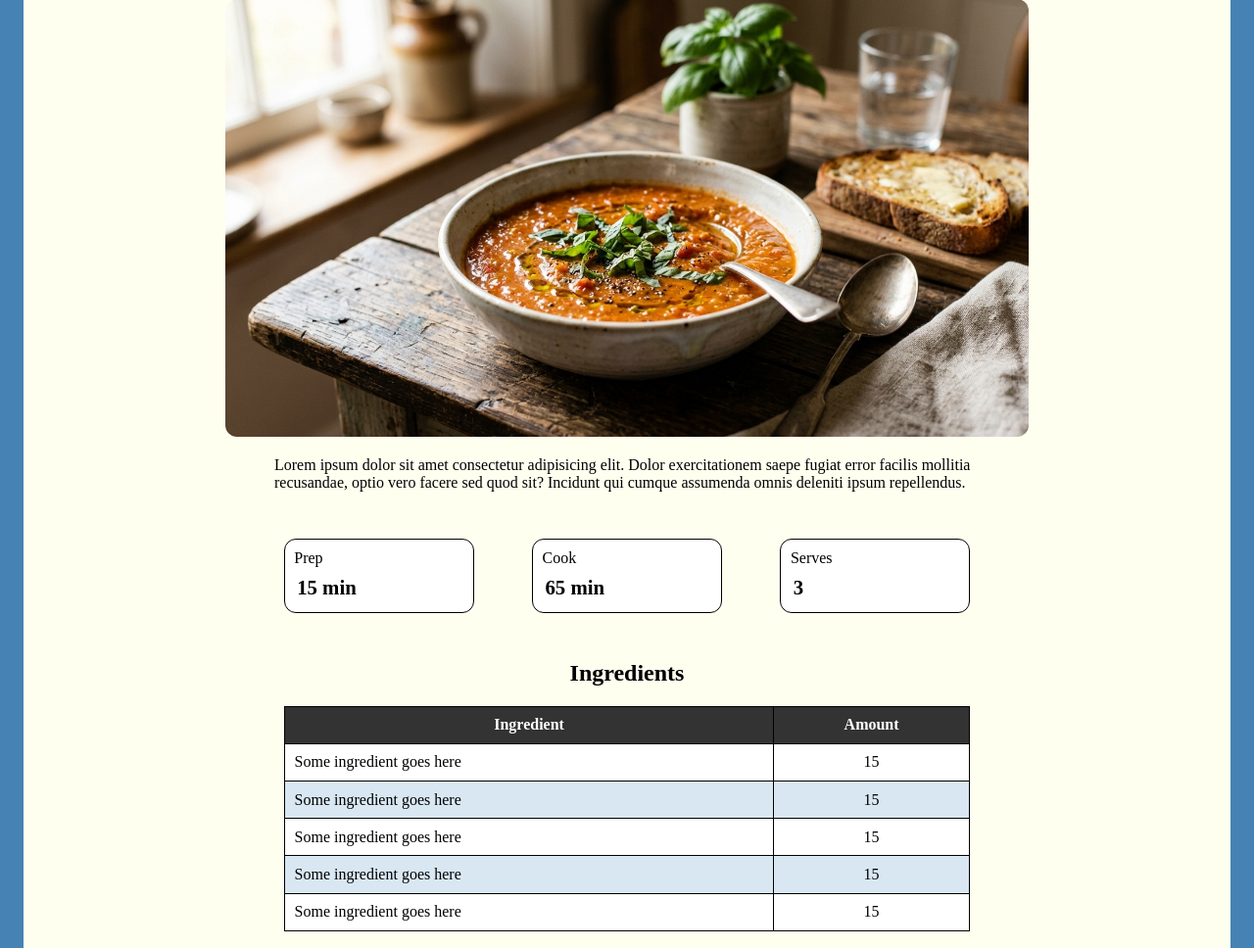
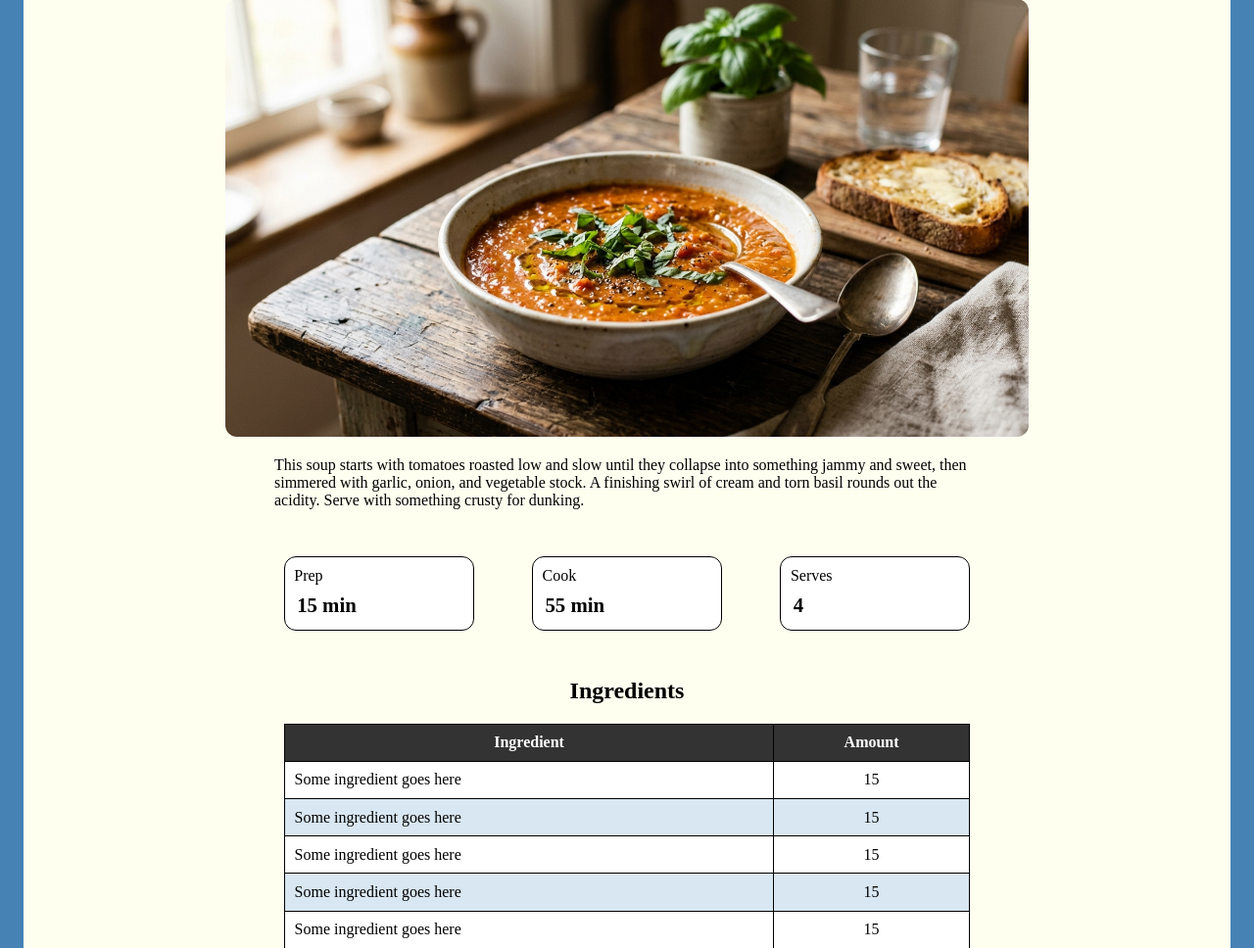
Before and after one commit to trongate/my_recipes, a PHP site: page /recipe.php in a window 1280 px wide. Shown: the part 97-1065 px from the top of the page at 98% size. Run offline with PHP 8.4, Linux system fonts and the light colour scheme.

Commit message:
finished adding variables to the page

```diff
--- a/recipe.php
+++ b/recipe.php
@@ -1,30 +1,107 @@
+<?php
+$title = "Rustic Tomato Soup";
+$image = "images/tomato_soup.png";
+$image_alt = "tomato soup";
+
+$description = "This soup starts with tomatoes roasted low and slow until they collapse into something jammy and sweet, then simmered with garlic, onion, and vegetable stock. A finishing swirl of cream and torn basil rounds out the acidity. Serve with something crusty for dunking.";
+
+$prep_time = "15 min";
+$cook_time = "55 min";
+$serves = "4";
+
+$ingredients = [
+    [
+        'ingredient' => 'Ripe plum tomatoes, halved',
+        'amount' => '1.5 kg'
+    ],
+    [
+        'ingredient' => 'Olive oil',
+        'amount' => '3 tbsp'
+    ],
+    [
+        'ingredient' => 'Garlic cloves, unpeeled',
+        'amount' => '4'
+    ],
+    [
+        'ingredient' => 'Yellow onion, chopped',
+        'amount' => '1'
+    ],
+    [
+        'ingredient' => 'Vegetable stock',
+        'amount' => '500 ml'
+    ],
+    [
+        'ingredient' => 'Double cream',
+        'amount' => '100 ml'
+    ],
+    [
+        'ingredient' => 'Fresh basil leaves',
+        'amount' => '1 handful'
+    ],
+    [
+        'ingredient' => 'Salt & black pepper',
+        'amount' => 'to taste'
+    ]
+];
+
+$instructions = [
+    [
+        'title' => 'Roast the tomatoes.',
+        'description' => 'Heat oven to 200°C (400°F). Toss tomatoes and garlic with olive oil, salt, and pepper. Roast for 35 minutes, until blistered.'
+    ],
+    [
+        'title' => 'Soften the onion.',
+        'description' => 'While the tomatoes roast, cook the onion in a splash of oil over medium heat for 8–10 minutes, until soft and translucent.'
+    ],
+    [
+        'title' => 'Combine.',
+        'description' => 'Squeeze the roasted garlic from its skin into the pot with the onion. Add the roasted tomatoes and their juices.'
+    ],
+    [
+        'title' => 'Simmer.',
+        'description' => 'Pour in the stock, bring to a gentle simmer, and cook uncovered for 15 minutes to let the flavours meld.'
+    ],
+    [
+        'title' => 'Blend.',
+        'description' => 'Purée with an immersion blender (or in batches in a stand blender) until smooth.'
+    ],
+    [
+        'title' => 'Finish.',
+        'description' => 'Stir in the cream, taste, and adjust salt and pepper. Tear in most of the basil.'
+    ],
+    [
+        'title' => 'Serve.',
+        'description' => 'Ladle into bowls, top with remaining basil, and serve with crusty bread.'
+    ]
+];
+?>
 <!DOCTYPE html>
 <html lang="en">
 <head>
     <meta charset="UTF-8">
     <meta name="viewport" content="width=device-width, initial-scale=1.0">
     <link rel="stylesheet" href="css/stylesheet.css">
-    <title>Rustic Tomato Soup</title>
+    <title><?= $title ?></title>
 </head>
 <body>
     <div class="container">
-        <h1>Rustic Tomato Soup</h1>
+        <h1><?= $title ?></h1>
         <div class="image-container">
-            <img src="images/tomato_soup.png" alt="tomato soup">
+            <img src="<?= $image ?>" alt="<?= $image_alt ?>">
         </div>
-        <p>Lorem ipsum dolor sit amet consectetur adipisicing elit. Dolor exercitationem saepe fugiat error facilis mollitia recusandae, optio vero facere sed quod sit? Incidunt qui cumque assumenda omnis deleniti ipsum repellendus.</p>
+        <p><?= $description ?></p>
         <div class="key-stats">
             <div>
                 <span>Prep</span>
-                <span>15 min</span>
+                <span><?= $prep_time ?></span>
             </div>
             <div>
                 <span>Cook</span>
-                <span>65 min</span>
+                <span><?= $cook_time ?></span>
             </div>
             <div>
                 <span>Serves</span>
-                <span>3</span>
+                <span><?= $serves ?></span>
             </div>
         </div>
         <h2>Ingredients</h2>
@@ -64,12 +141,6 @@
             <li><strong>Step two</strong> to go here</li>
             <li><strong>Step three</strong> to go here</li>
         </ol>
-
-
-
-
-
-
     </div>
 </body>
 </html>
```
